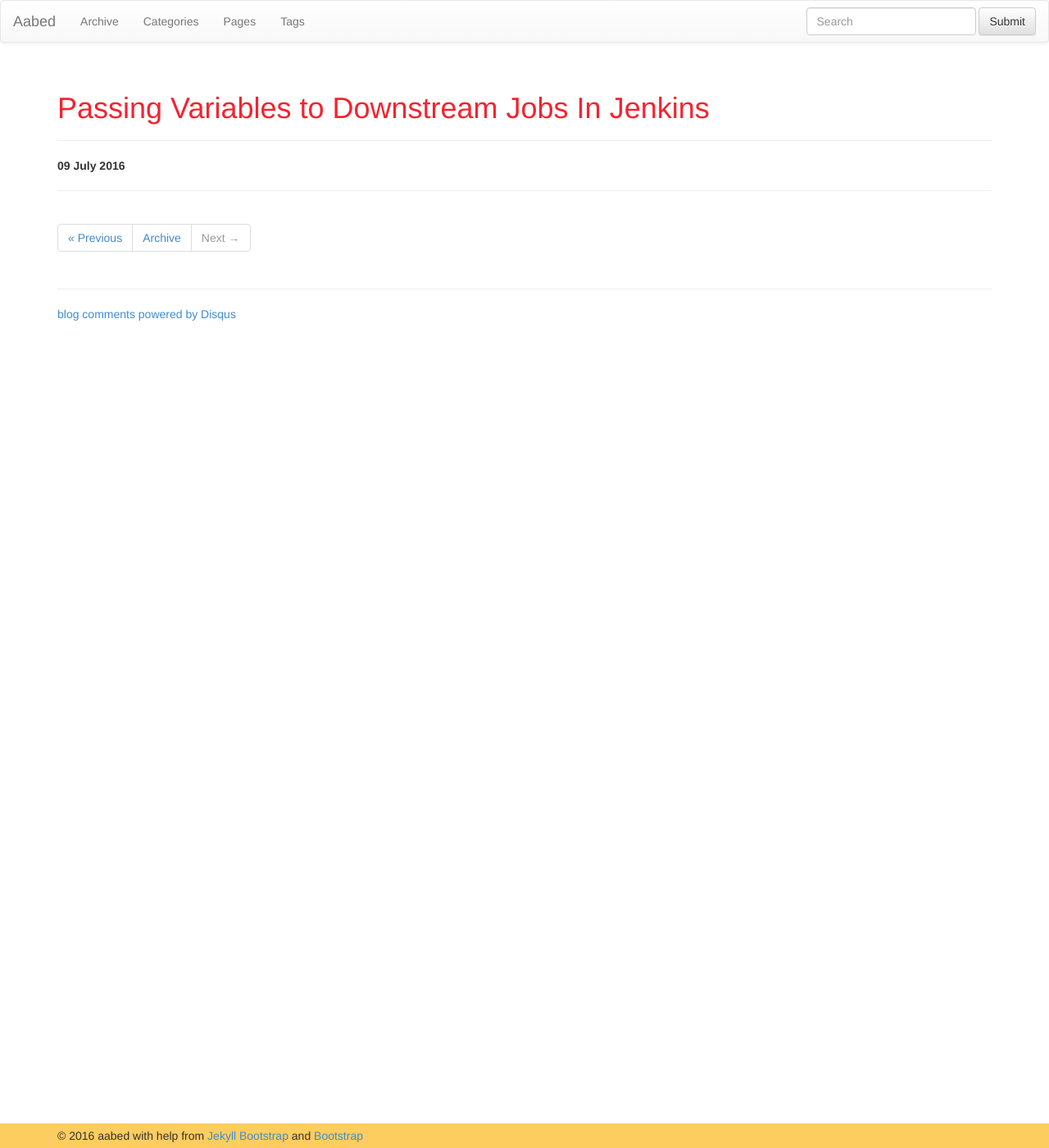
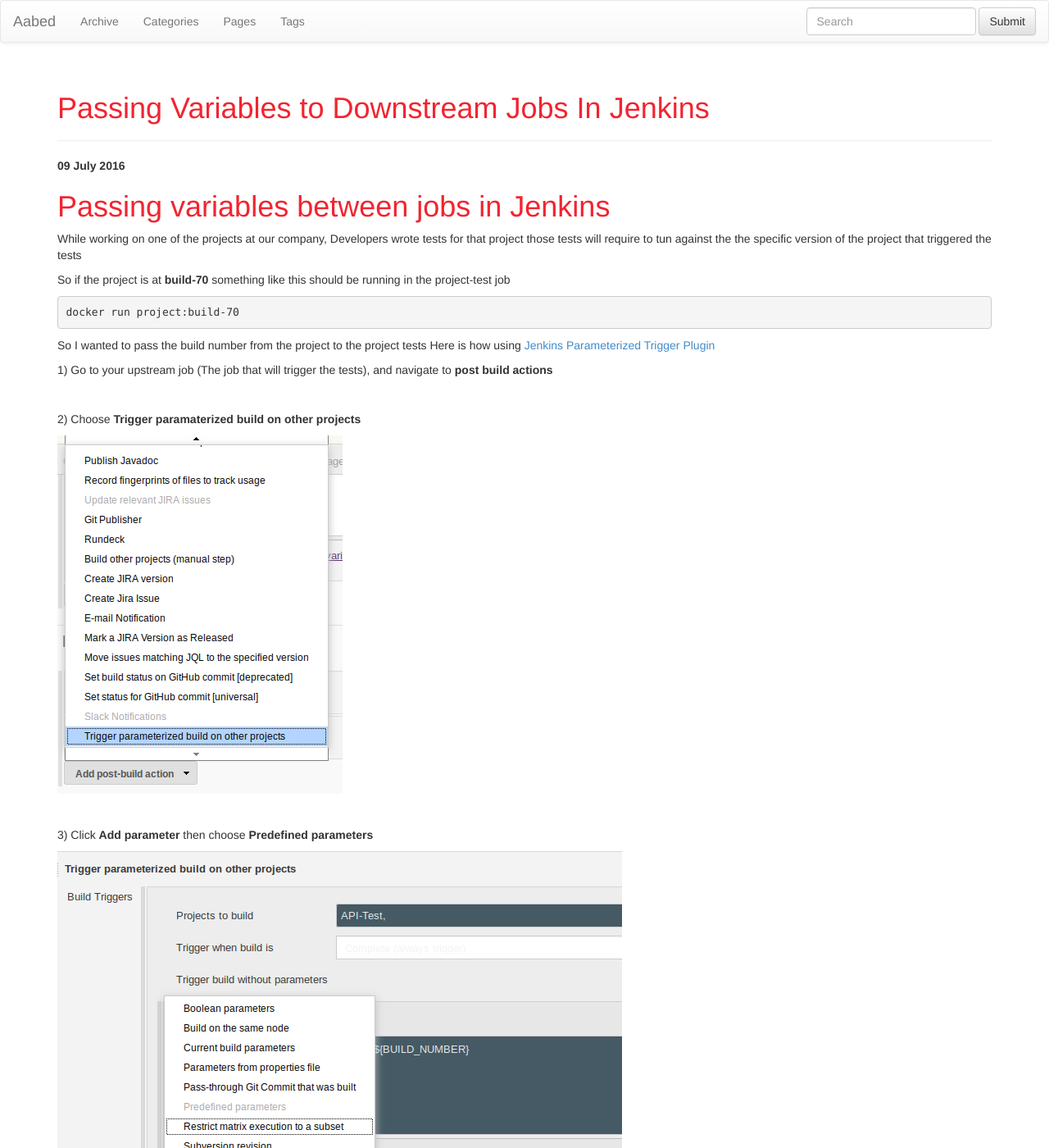
Before and after one commit to aabed/aabed.github.io, a Jekyll site: the page built from _posts/2016-07-09-passing-variables-to-downstream-jobs-in-jenkins.md, in a window 1280 px wide and 1400 px high. Shown: the whole window at 82% size. Built offline with Jekyll 4.4.1, drawn with Linux system fonts in a browser that asks for light colours; nearby versions of some CDN libraries; comment, search, counter and statistics services are not loaded; some of the changed text lies outside the part shown.

Commit message:
Passing Jenkins variable

````diff
--- a/_posts/2016-07-09-passing-variables-to-downstream-jobs-in-jenkins.md
+++ b/_posts/2016-07-09-passing-variables-to-downstream-jobs-in-jenkins.md
@@ -3,6 +3,45 @@
 title: "Passing Variables to Downstream Jobs In Jenkins"
 description: ""
 category:
-tags: []
+tags: ["Jenkins","CI/CD","Paramterized Build"]
 ---
 {% include JB/setup %}
+
+# Passing variables between jobs in Jenkins
+
+While working on one of the projects at our company, Developers wrote tests for that project those tests will require to tun against the the specific version of the project that triggered the tests
+
+So if the project is at **build-70** something like this should be running in the project-test job
+
+
+```
+docker run project:build-70
+```
+So I wanted to pass the build number from the project to the project tests
+Here is how using [Jenkins Parameterized Trigger Plugin](https://wiki.jenkins-ci.org/display/JENKINS/Parameterized+Trigger+Plugin)
+
+1) Go to your upstream job (The job that will trigger the tests), and navigate to **post build actions**
+
+<br />
+
+2) Choose **Trigger paramaterized build on other projects**
+
+![alt text](https://raw.githubusercontent.com/aabed/aabed.github.io/master/imgs/Screenshot%20from%202016-07-09%2000-58-47.png)
+
+<br />
+
+3) Click **Add parameter** then choose **Predefined parameters**
+
+![alt text](https://raw.githubusercontent.com/aabed/aabed.github.io/master/imgs/Screenshot%20from%202016-07-09%2000-59-35.png)
+
+<br />
+
+4) Write the Parameters in form of **Key=Value**, in my case the value is one of the Jenkins built in variable **BUILD_NUMBER** So **API_BUILD_NUMBER** will be based to the tests job holding the value of **BUILD_NUMBER**
+
+![alt text](https://raw.githubusercontent.com/aabed/aabed.github.io/master/imgs/Screenshot%20from%202016-07-09%2000-59-40.png)
+
+<br />
+
+5) Now go to your downstream job (Tests) and use the variable wherever you want, for example in the build script
+
+![alt text](https://raw.githubusercontent.com/aabed/aabed.github.io/master/imgs/Screenshot%20from%202016-07-09%2001-07-14.png)
````
Also changed, not shown: imgs/Screenshot from 2016-07-09 01-07-14.png.
